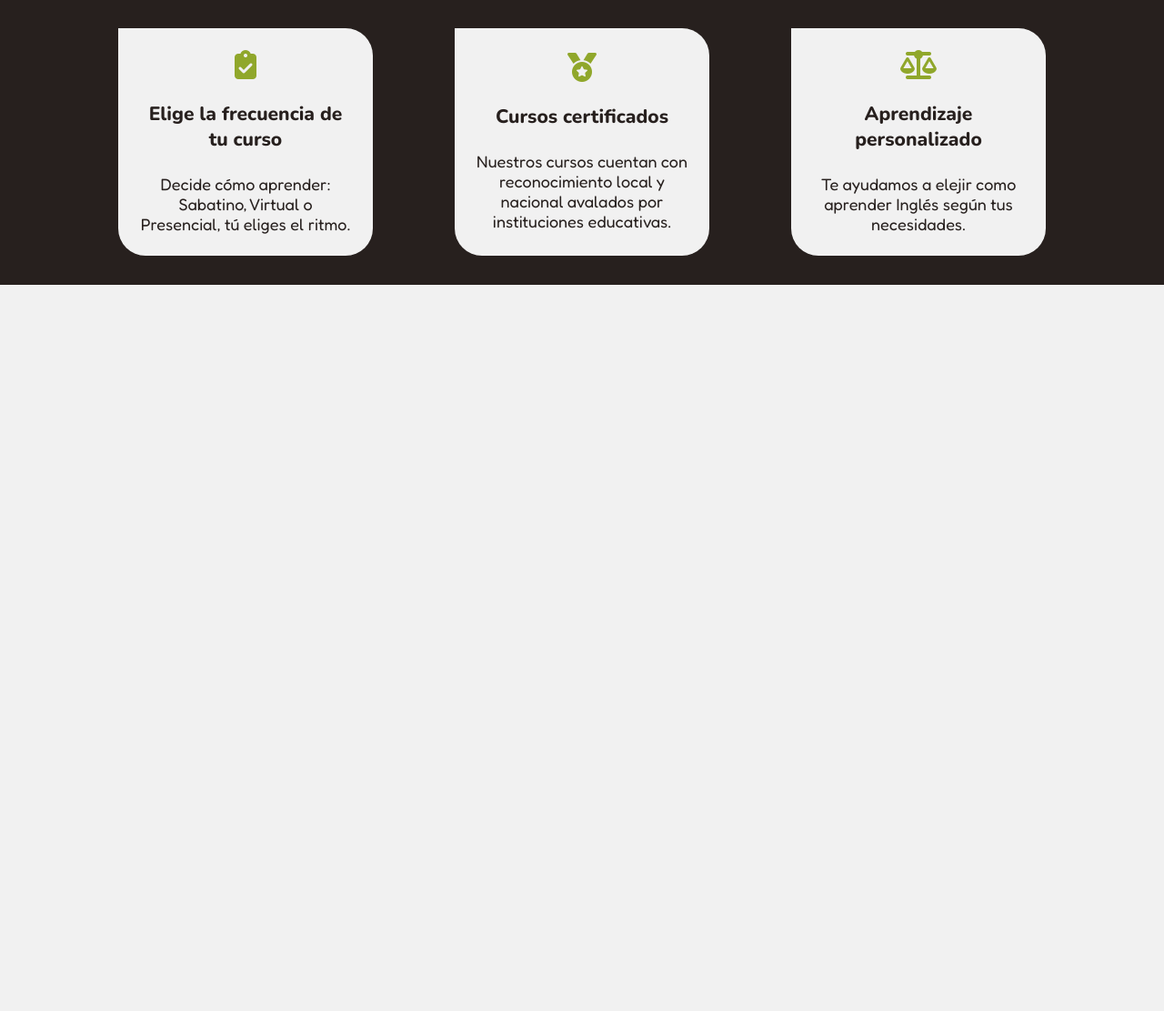
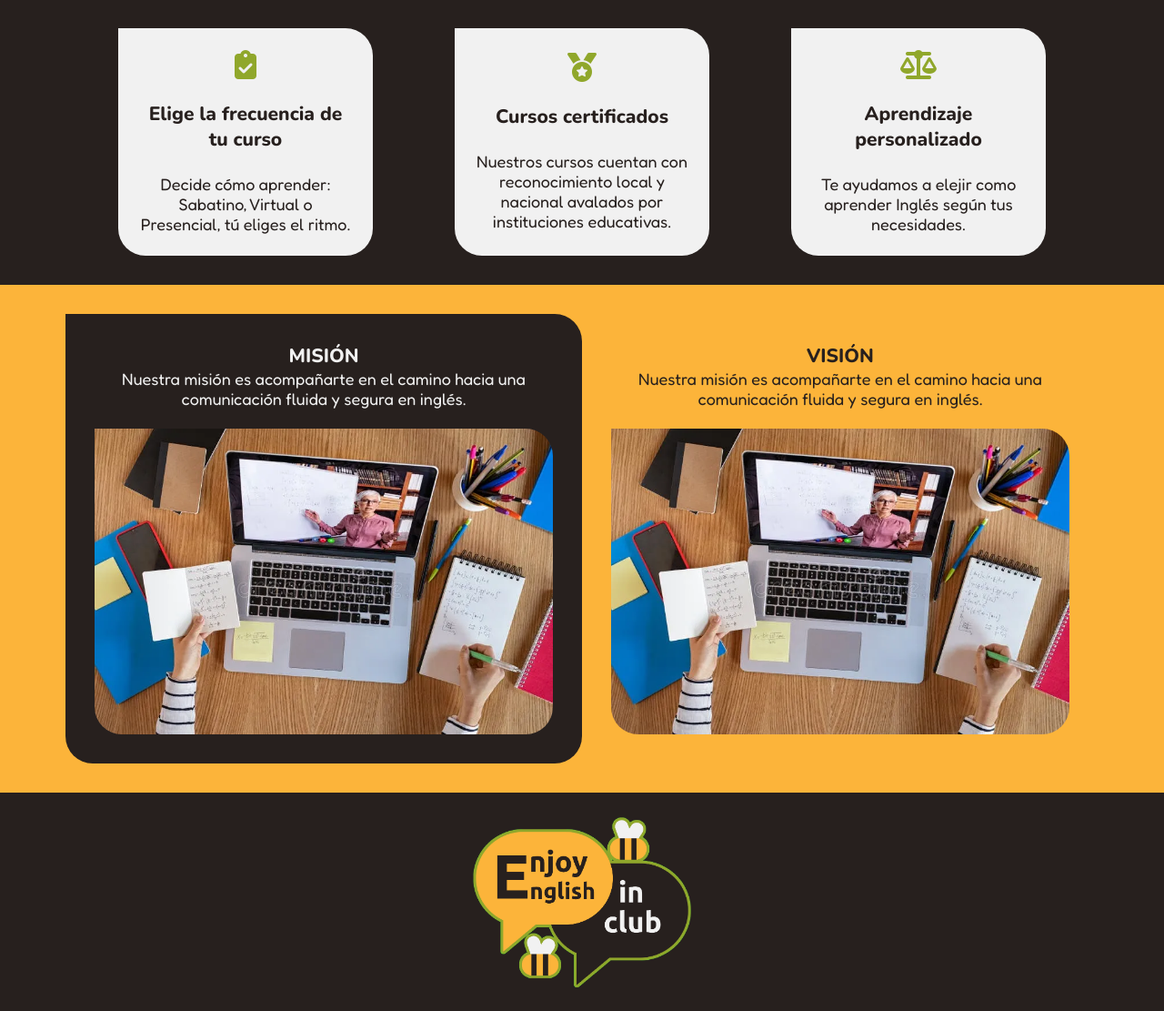
Before and after one commit to DenilsonNM/Enjoy-In-English-Club, a PHP site: page /docs/index.html in a window 1280 px wide. Shown: the part 858-1969 px from the top of the page at 91% size. Before the commit the page ends 1171 px from the top, so only its background shows below. Run offline with PHP 8.4, Linux system fonts and the light colour scheme; some libraries are stand-ins or nearby versions.

Commit message:
section mision y vision

```diff
--- a/docs/index.html
+++ b/docs/index.html
@@ -103,6 +103,40 @@
   </section>
 
   <!-- ------------------------------------- -->
+
+  <section class="section_infoextra">
+    <div class="div_articles ancho">
+      <article class="article_infoextra">
+        <h3>MISIÓN</h3>
+        <p>Nuestra misión es
+          acompañarte
+          en el camino hacia una comunicación fluida y segura en inglés.</p>
+        <br>
+        <figure>
+          <img src="imagenes/learning.png" alt="">
+        </figure>
+      </article>
+
+      <article>
+        <h3>VISIÓN</h3>
+        <p>Nuestra misión es
+          acompañarte
+          en el camino hacia una comunicación fluida y segura en inglés.</p>
+        <br>
+        <figure>
+          <img src="imagenes/learning.png" alt="">
+        </figure>
+      </article>
+    </div>
+  </section>
+
+  <section class="section_infoextralogo">
+    <figure>
+      <img src="imagenes/LOGO.png" alt="">
+    </figure>
+  </section>
+
+  <!-- ------------------------------------- -->
   <!-- ------------------------------------- -->
 
   <script>
--- a/styles/global.css
+++ b/styles/global.css
@@ -210,6 +210,51 @@ main {
   transform: scale(1.05);
 }
 
+/* ------------------------------------- */
+
+.section_infoextralogo {
+  display: flex;
+  align-items: center;
+  justify-content: center;
+  background-color: var(--color-2);
+  padding: 10px 0px;
+}
+
+.section_infoextralogo figure {
+  width: clamp(80px, 35vh, 350px);
+  /* height: 300px; */
+}
+
+/* ------------------------------------- */
+
+.section_infoextra {
+  background-color: var(--color-1);
+}
+
+.div_articles {
+  padding: clamp(10px, 4vh, 40px);
+  display: flex;
+}
+
+.div_articles article {
+  padding: 4vh;
+  text-align: center;
+}
+
+.article_infoextra {
+  background-color: var(--color-2);
+  color: var(--color-3);
+  border-radius: 0px 30px 30px 30px;
+}
+
+.div_articles figure {
+  width: 100%;
+}
+
+.div_articles img {
+  border-radius: 0px 30px 30px 30px;
+}
+
 
 
 /* ------------------------------------- */
@@ -302,4 +347,15 @@ main {
     flex-direction: column;
     gap: 3vh;
   }
+
+  .div_beneficios article {
+    padding: 2vh;
+    gap: 2vh;
+  }
+
+  /* ------------------------------------- */
+
+  .div_articles {
+    flex-direction: column;
+  }
 }
```
